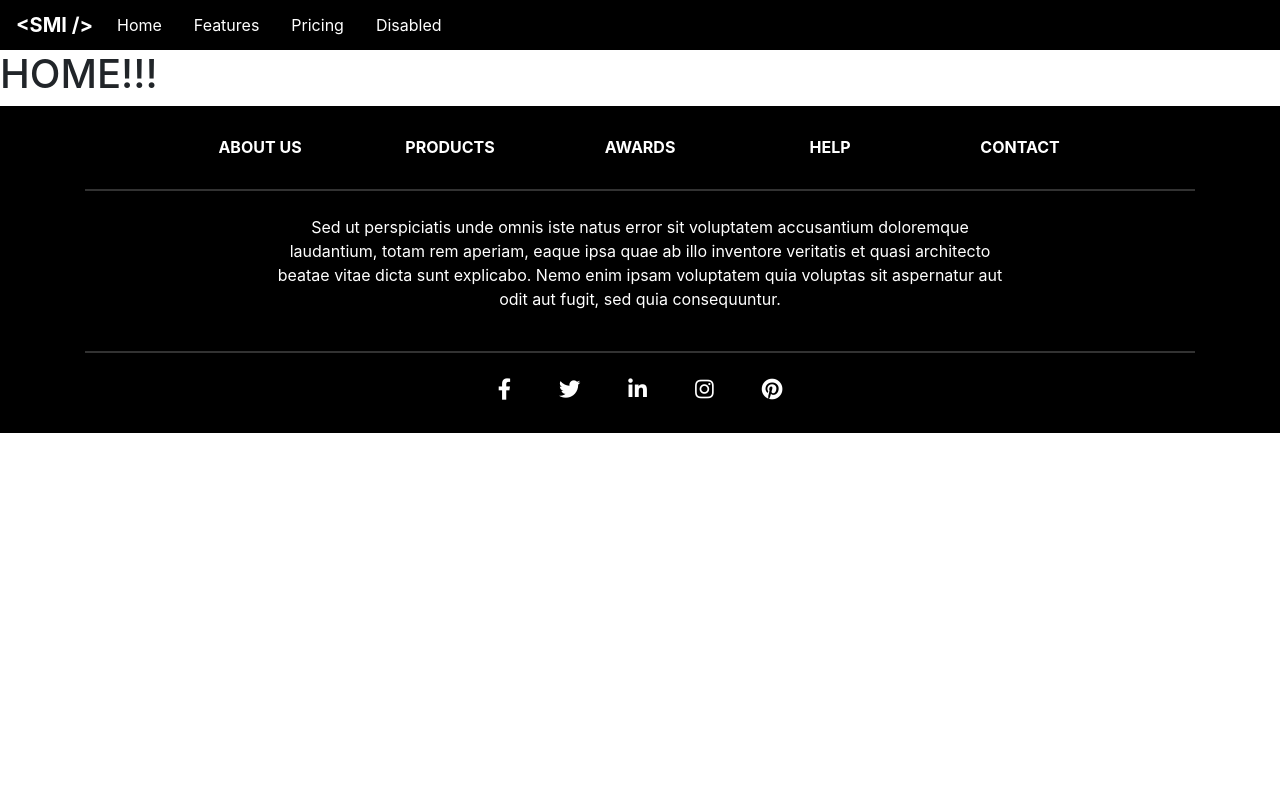
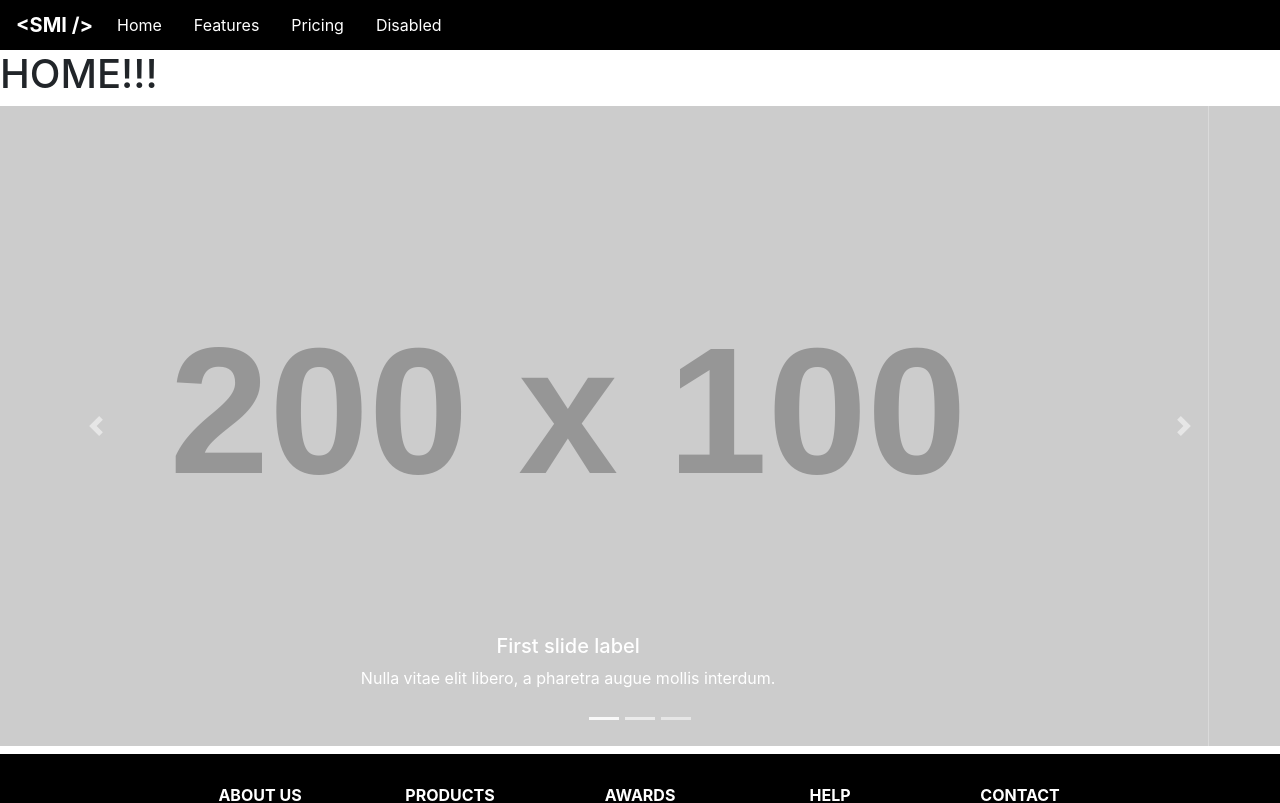
Before and after one commit to jerosantamariai/santamariai, a React (Create React App) app in the folder front/: page / in a window 1280 px wide. Shown: the top 803 px of the page. Built offline with nearby package versions, Linux system fonts and the light colour scheme.

Commit message:
inserting a carousel model

```diff
--- /dev/null
+++ b/front/src/components/homecarousel.js
@@ -0,0 +1,48 @@
+import React from 'react';
+
+const HomeCarousel = props => {
+    return (
+        <>
+            <div id="carouselExampleCaptions" className="carousel slide" data-ride="carousel">
+                <ol className="carousel-indicators">
+                    <li data-target="#carouselExampleCaptions" data-slide-to="0" className="active"></li>
+                    <li data-target="#carouselExampleCaptions" data-slide-to="1"></li>
+                    <li data-target="#carouselExampleCaptions" data-slide-to="2"></li>
+                </ol>
+                <div className="carousel-inner">
+                    <div className="carousel-item active">
+                        <img src="http://placehold.it/200x100" className="d-block w-100" alt="..." />
+                        <div className="carousel-caption d-none d-md-block">
+                            <h5>First slide label</h5>
+                            <p>Nulla vitae elit libero, a pharetra augue mollis interdum.</p>
+                        </div>
+                    </div>
+                    <div className="carousel-item">
+                        <img src="http://placehold.it/200x100" className="d-block w-100" alt="..." />
+                        <div className="carousel-caption d-none d-md-block">
+                            <h5>Second slide label</h5>
+                            <p>Lorem ipsum dolor sit amet, consectetur adipiscing elit.</p>
+                        </div>
+                    </div>
+                    <div className="carousel-item">
+                        <img src="http://placehold.it/200x100" className="d-block w-100" alt="..." />
+                        <div className="carousel-caption d-none d-md-block">
+                            <h5>Third slide label</h5>
+                            <p>Praesent commodo cursus magna, vel scelerisque nisl consectetur.</p>
+                        </div>
+                    </div>
+                </div>
+                <a className="carousel-control-prev" href="#carouselExampleCaptions" role="button" data-slide="prev">
+                    <span className="carousel-control-prev-icon" aria-hidden="true"></span>
+                    <span className="sr-only">Previous</span>
+                </a>
+                <a className="carousel-control-next" href="#carouselExampleCaptions" role="button" data-slide="next">
+                    <span className="carousel-control-next-icon" aria-hidden="true"></span>
+                    <span className="sr-only">Next</span>
+                </a>
+            </div>
+        </>
+    );
+}
+
+export default HomeCarousel;
--- a/front/src/views/home.js
+++ b/front/src/views/home.js
@@ -1,8 +1,12 @@
 import React from 'react';
+import HomeCarousel from '../components/homecarousel';
 
 const Home = props => {
-    return(
-        <h1>HOME!!!</h1>
+    return (
+        <>
+            <h1>HOME!!!</h1>
+            <HomeCarousel />
+        </>
     );
 }
 
```
